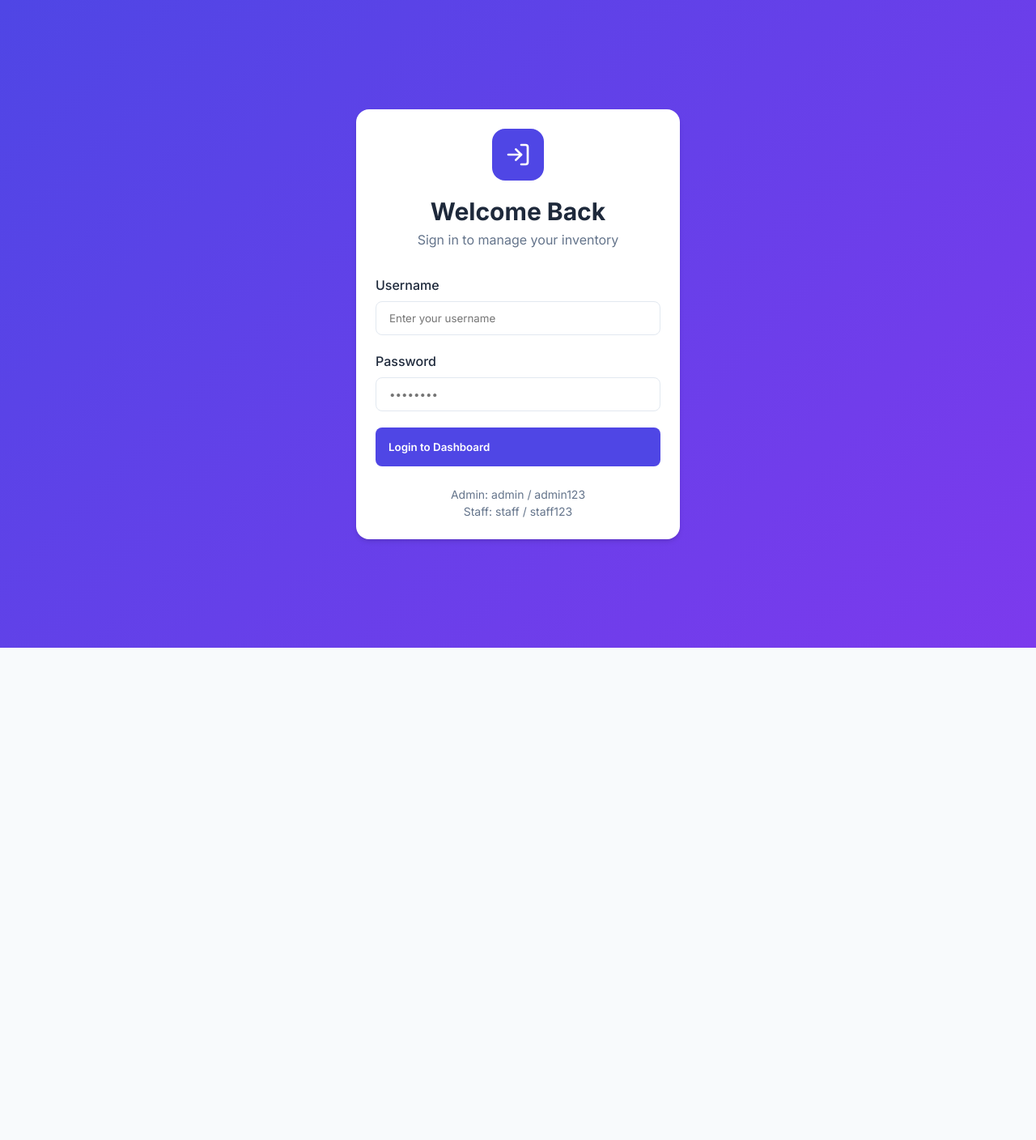
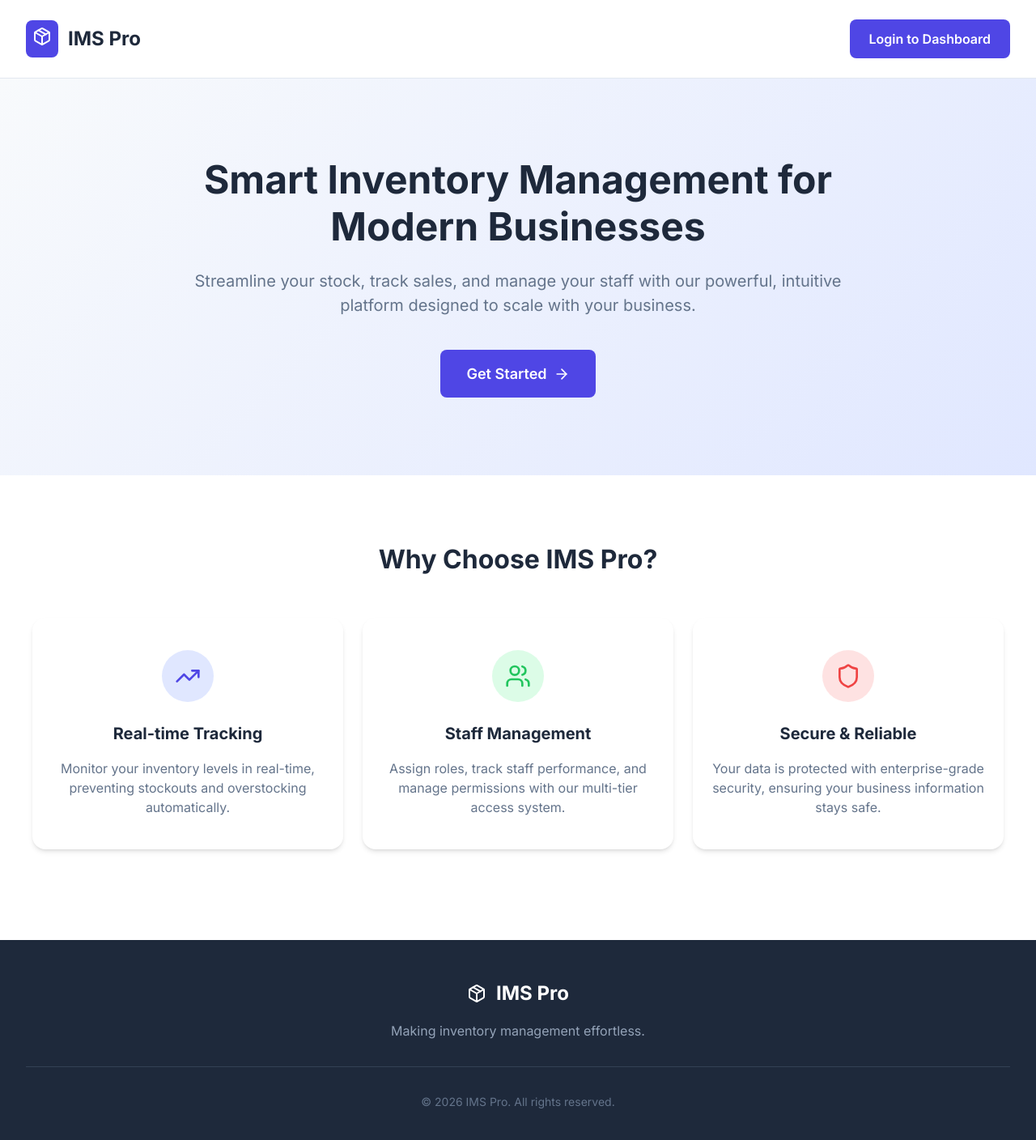
Before and after one commit to shlokbam/Inventory_Management_System, a React (Vite) app in the folder frontend/: page / in a window 1280 px wide. Before the commit this address led to /login. Shown: the top 1408 px of the page at 81% size. Before the commit the page ends 800 px from the top, so only its background shows below. Built offline with nearby package versions, Linux system fonts and the light colour scheme; no server answers.

Commit message:
feat: implement landing page and update root route to Home component

```diff
--- a/frontend/src/App.jsx
+++ b/frontend/src/App.jsx
@@ -15,6 +15,7 @@ import StaffCatalog from './pages/Staff/ProductCatalog';
 import StaffPayments from './pages/Staff/Payments';
 import Sidebar from './components/Sidebar';
 import { Menu, X } from 'lucide-react';
+import Home from './pages/Home';
 
 const ProtectedRoute = ({ children, role }) => {
   const { user, loading } = useAuth();
@@ -70,7 +71,7 @@ function App() {
           <Route path="/staff/catalog" element={<ProtectedRoute role="staff"><StaffCatalog /></ProtectedRoute>} />
           <Route path="/staff/payments" element={<ProtectedRoute role="staff"><StaffPayments /></ProtectedRoute>} />
 
-          <Route path="/" element={<Navigate to="/login" />} />
+          <Route path="/" element={<Home />} />
         </Routes>
       </Router>
     </AuthProvider>
--- /dev/null
+++ b/frontend/src/pages/Home.jsx
@@ -0,0 +1,110 @@
+import React from 'react';
+import { Link } from 'react-router-dom';
+import { Package, TrendingUp, Users, Shield, ArrowRight } from 'lucide-react';
+
+const Home = () => {
+  return (
+    <div style={{ minHeight: '100vh', display: 'flex', flexDirection: 'column', backgroundColor: 'var(--bg-main)' }}>
+      {/* Navbar */}
+      <header style={{
+        padding: '1.5rem 2rem',
+        backgroundColor: 'var(--bg-card)',
+        borderBottom: '1px solid var(--border)',
+        display: 'flex',
+        justifyContent: 'space-between',
+        alignItems: 'center',
+        position: 'sticky',
+        top: 0,
+        zIndex: 50
+      }}>
+        <div style={{ display: 'flex', alignItems: 'center', gap: '0.75rem' }}>
+          <div style={{ background: 'var(--primary)', padding: '0.5rem', borderRadius: '0.5rem', color: 'white' }}>
+            <Package size={24} />
+          </div>
+          <h1 style={{ fontSize: '1.5rem', fontWeight: 'bold', color: 'var(--text-main)', margin: 0 }}>IMS Pro</h1>
+        </div>
+        <div>
+          <Link to="/login" className="btn btn-primary" style={{ textDecoration: 'none' }}>
+            Login to Dashboard
+          </Link>
+        </div>
+      </header>
+
+      {/* Hero Section */}
+      <main style={{ flex: 1 }}>
+        <section style={{
+          padding: '6rem 2rem',
+          textAlign: 'center',
+          background: 'linear-gradient(135deg, var(--bg-main) 0%, #e0e7ff 100%)'
+        }}>
+          <div style={{ maxWidth: '800px', margin: '0 auto' }}>
+            <h2 style={{ fontSize: '3rem', fontWeight: '800', color: 'var(--text-main)', marginBottom: '1.5rem', lineHeight: 1.2 }}>
+              Smart Inventory Management for Modern Businesses
+            </h2>
+            <p style={{ fontSize: '1.25rem', color: 'var(--text-muted)', marginBottom: '2.5rem' }}>
+              Streamline your stock, track sales, and manage your staff with our powerful, intuitive platform designed to scale with your business.
+            </p>
+            <div style={{ display: 'flex', gap: '1rem', justifyContent: 'center' }}>
+              <Link to="/login" className="btn btn-primary" style={{ padding: '1rem 2rem', fontSize: '1.125rem', textDecoration: 'none' }}>
+                Get Started <ArrowRight size={20} />
+              </Link>
+            </div>
+          </div>
+        </section>
+
+        {/* Features Section */}
+        <section style={{ padding: '5rem 2rem', backgroundColor: 'var(--bg-card)' }}>
+          <div style={{ maxWidth: '1200px', margin: '0 auto' }}>
+            <h3 style={{ textAlign: 'center', fontSize: '2rem', fontWeight: 'bold', marginBottom: '3rem' }}>Why Choose IMS Pro?</h3>
+            <div className="stat-grid" style={{ gridTemplateColumns: 'repeat(auto-fit, minmax(280px, 1fr))' }}>
+
+              <div className="card" style={{ textAlign: 'center', padding: '2.5rem 1.5rem' }}>
+                <div style={{ background: '#e0e7ff', width: '64px', height: '64px', borderRadius: '50%', display: 'flex', alignItems: 'center', justifyContent: 'center', margin: '0 auto 1.5rem', color: 'var(--primary)' }}>
+                  <TrendingUp size={32} />
+                </div>
+                <h4 style={{ fontSize: '1.25rem', fontWeight: 'bold', marginBottom: '1rem' }}>Real-time Tracking</h4>
+                <p style={{ color: 'var(--text-muted)' }}>Monitor your inventory levels in real-time, preventing stockouts and overstocking automatically.</p>
+              </div>
+
+              <div className="card" style={{ textAlign: 'center', padding: '2.5rem 1.5rem' }}>
+                <div style={{ background: '#dcfce7', width: '64px', height: '64px', borderRadius: '50%', display: 'flex', alignItems: 'center', justifyContent: 'center', margin: '0 auto 1.5rem', color: 'var(--success)' }}>
+                  <Users size={32} />
+                </div>
+                <h4 style={{ fontSize: '1.25rem', fontWeight: 'bold', marginBottom: '1rem' }}>Staff Management</h4>
+                <p style={{ color: 'var(--text-muted)' }}>Assign roles, track staff performance, and manage permissions with our multi-tier access system.</p>
+              </div>
+
+              <div className="card" style={{ textAlign: 'center', padding: '2.5rem 1.5rem' }}>
+                <div style={{ background: '#fee2e2', width: '64px', height: '64px', borderRadius: '50%', display: 'flex', alignItems: 'center', justifyContent: 'center', margin: '0 auto 1.5rem', color: 'var(--danger)' }}>
+                  <Shield size={32} />
+                </div>
+                <h4 style={{ fontSize: '1.25rem', fontWeight: 'bold', marginBottom: '1rem' }}>Secure & Reliable</h4>
+                <p style={{ color: 'var(--text-muted)' }}>Your data is protected with enterprise-grade security, ensuring your business information stays safe.</p>
+              </div>
+
+            </div>
+          </div>
+        </section>
+      </main>
+
+      {/* Footer */}
+      <footer style={{
+        backgroundColor: '#1e293b',
+        color: 'white',
+        padding: '3rem 2rem',
+        textAlign: 'center'
+      }}>
+        <div style={{ display: 'flex', alignItems: 'center', justifyContent: 'center', gap: '0.75rem', marginBottom: '1rem' }}>
+          <Package size={24} />
+          <h2 style={{ fontSize: '1.5rem', fontWeight: 'bold', margin: 0 }}>IMS Pro</h2>
+        </div>
+        <p style={{ color: '#94a3b8', marginBottom: '2rem' }}>Making inventory management effortless.</p>
+        <div style={{ borderTop: '1px solid #334155', paddingTop: '2rem', color: '#64748b', fontSize: '0.875rem' }}>
+          &copy; {new Date().getFullYear()} IMS Pro. All rights reserved.
+        </div>
+      </footer>
+    </div>
+  );
+};
+
+export default Home;
```
